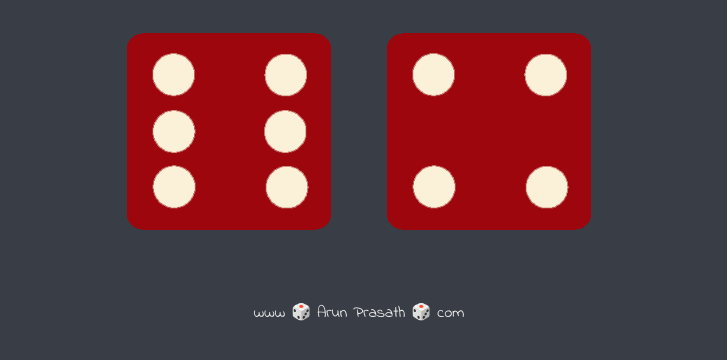
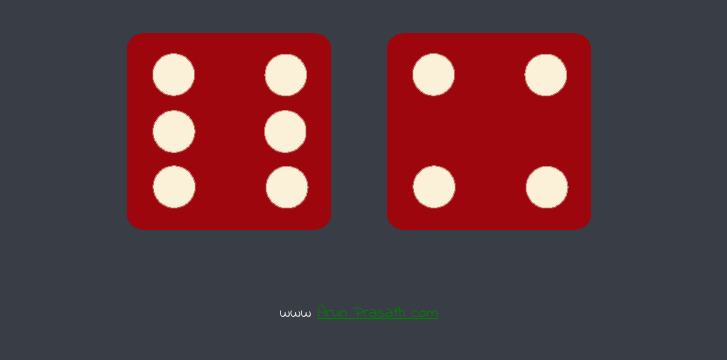
Before and after one commit to arunpsg07/Dice, a plain HTML site: page index.html in a window 1280 px wide. Shown: the part 302-662 px from the top of the page, without its empty margins (281-1008 px from the left). Drawn offline with Linux system fonts and the light colour scheme.

Commit message:
Update index.html

```diff
--- a/index.html
+++ b/index.html
@@ -28,6 +28,6 @@
   </body>
 
   <footer>
-    www 🎲 Arun Prasath 🎲 com
+    www <a href="https://www.linkedin.com/in/arunprasathmanickam/" style="color: green;">Arun Prasath com
   </footer>
 </html>
```
